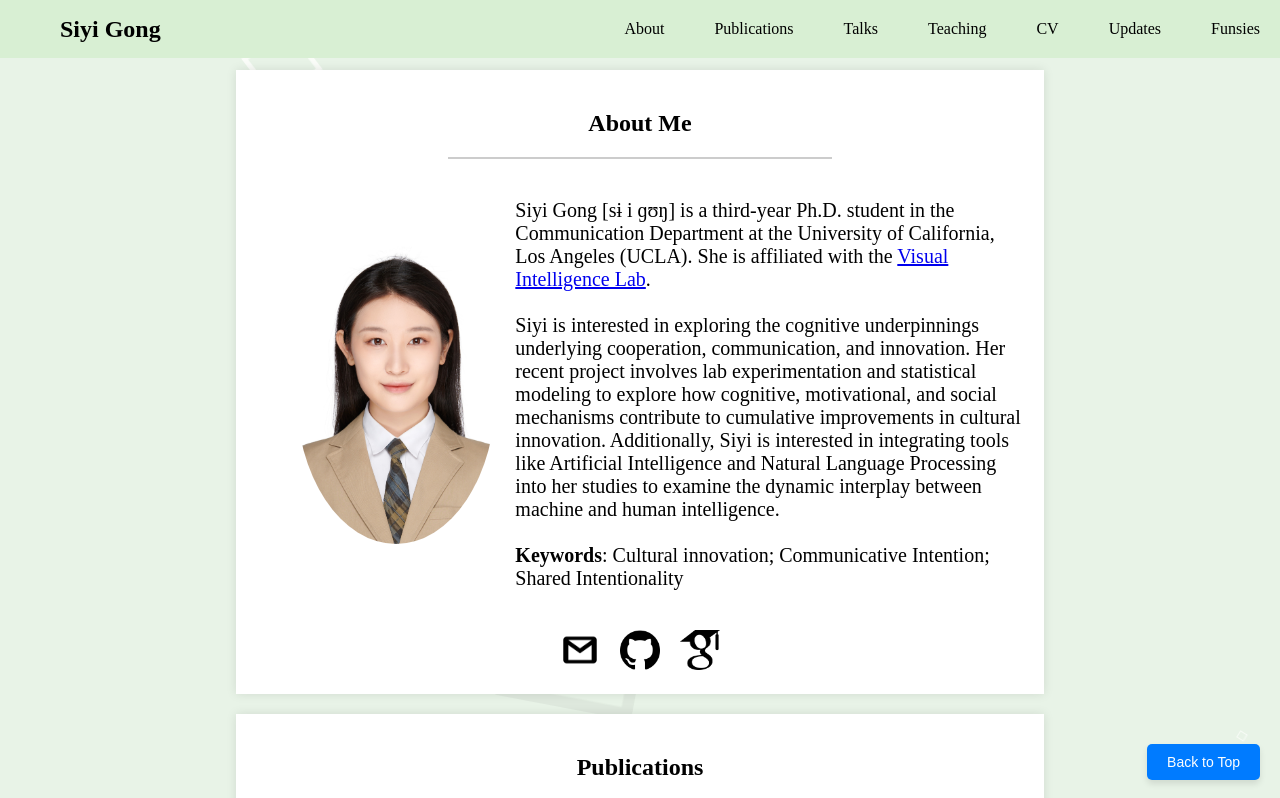
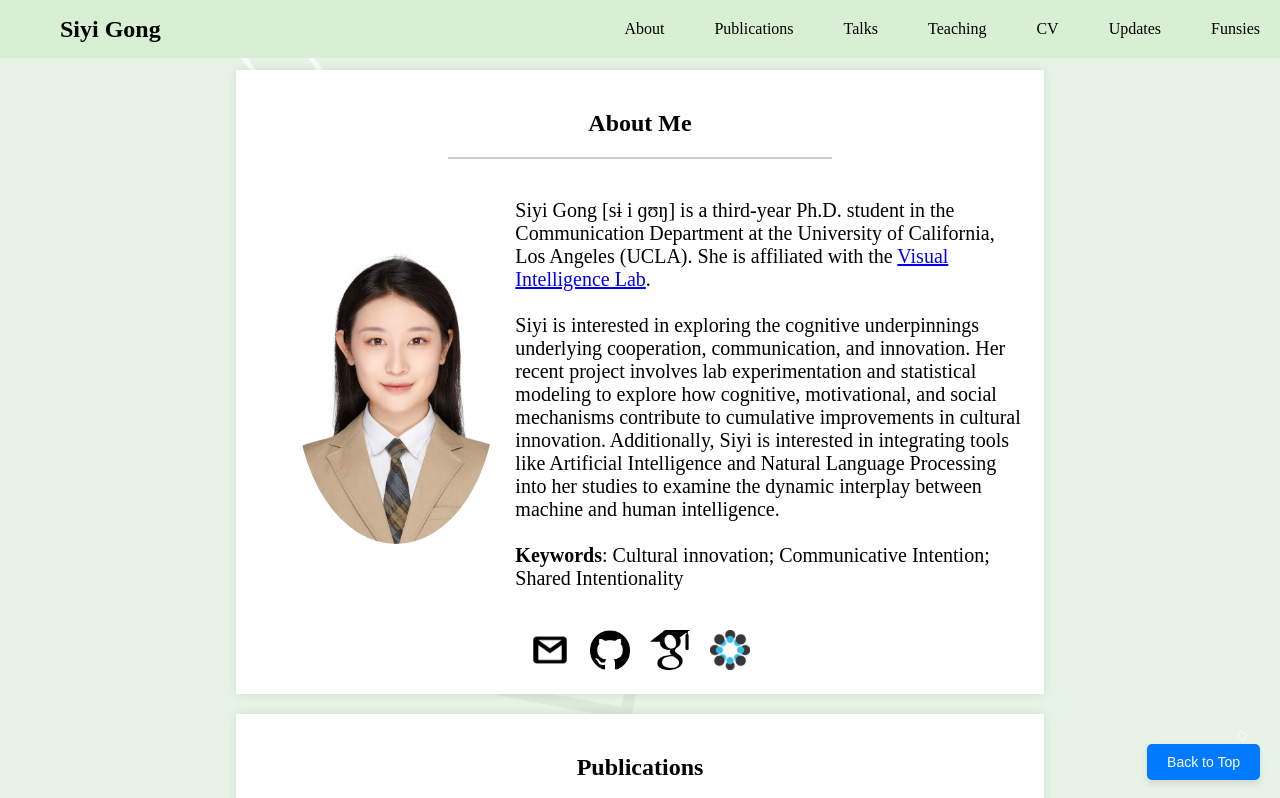
Before and after one commit to SiyiGong/my-website, a plain HTML site: page index.html in a window 1280 px wide. Shown: the top 798 px of the page. Drawn offline with Linux system fonts and the light colour scheme.

Commit message:
update icon

```diff
--- a/index.html
+++ b/index.html
@@ -52,8 +52,10 @@
             </div>
             <div class="about-me-icons">
                 <a href="mailto:siyi.gong@ucla.edu"><img src="statics/email_icon.png" alt="Icon 1" class="icon"></a>
-                <a href="#icon2"><img src="statics/github_icon.png" alt="Icon 2" class="icon"></a>
+                <a href="https://github.com/SiyiGong"><img src="statics/github_icon.png" alt="Icon 2" class="icon"></a>
                 <a href="https://scholar.google.com/citations?user=n8ZueRUAAAAJ&hl=en&oi=ao"><img src="statics/google-scholar_icon.png" alt="Icon 3" class="icon"></a>
+                <a href="osf.io/v2qdg"><img src="statics/osf_logo.png" alt="Icon 4" class="icon"></a>
+
             </div>
         </div>
 
@@ -216,7 +218,7 @@
 
         </div>
 
-        <div class="section" id = "Updates">
+        <div class="section" id = "updates">
             <h2>Updates</h2>
             <hr class="divider">
             <div class="paragraph">
```
Also changed, not shown: statics/osf_logo.png (added), 1 other file.
